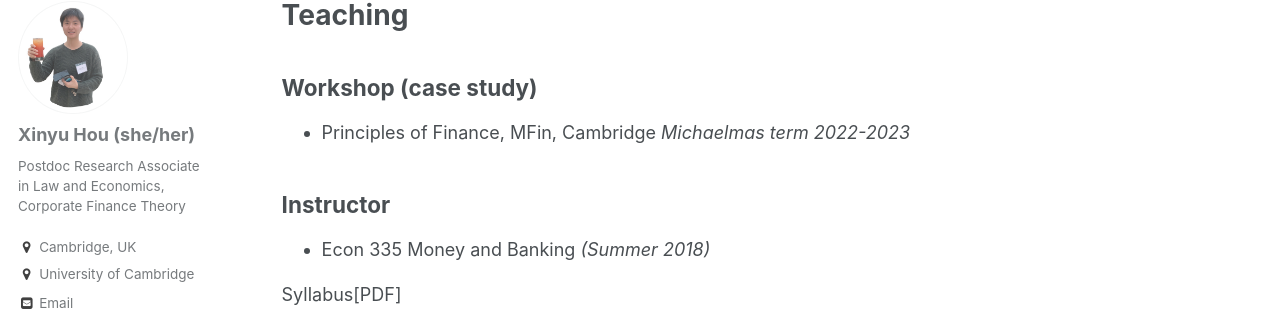
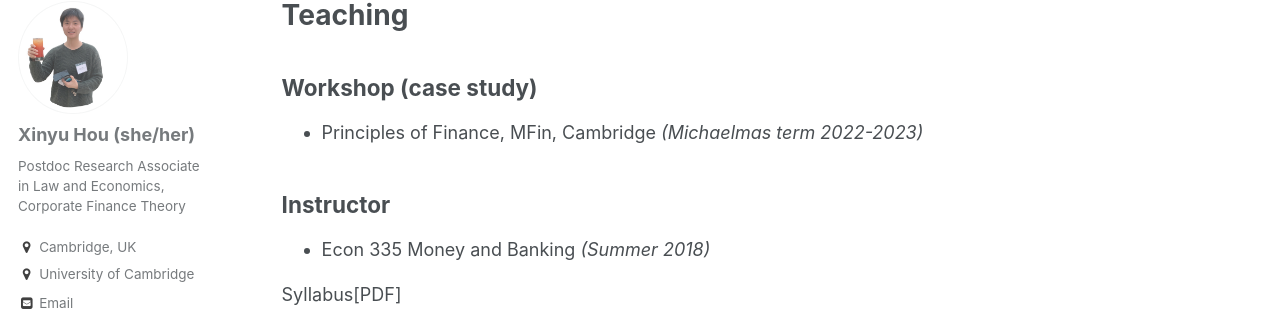
Before and after one commit to xinyuhou94/xinyuhou94.github.io, a Jekyll site: the page built from _pages/teaching.md, in a window 1280 px wide and 900 px high. Shown: the part 117-431 px from the top of the window. Built offline with Jekyll 4.4.1, drawn with Linux system fonts in a browser that asks for light colours.

```diff
--- a/_pages/teaching.md
+++ b/_pages/teaching.md
@@ -5,7 +5,7 @@ permalink: /teaching/
 author_profile: true
 ---
 ## Workshop (case study)
-* Principles of Finance, MFin, Cambridge _Michaelmas term 2022-2023_
+* Principles of Finance, MFin, Cambridge _(Michaelmas term 2022-2023)_
 
 ## Instructor
 * Econ 335 Money and Banking _(Summer 2018)_
```
